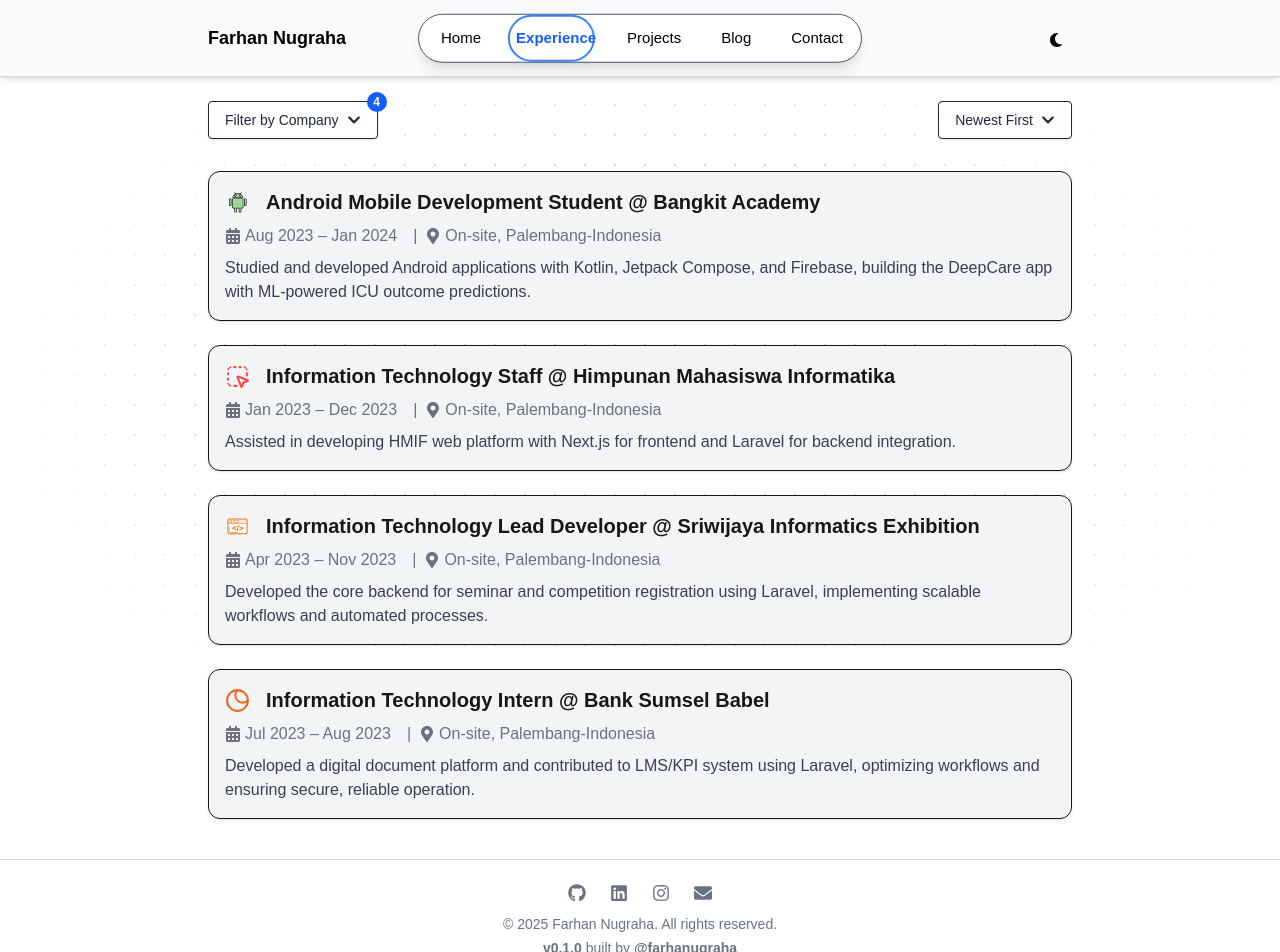
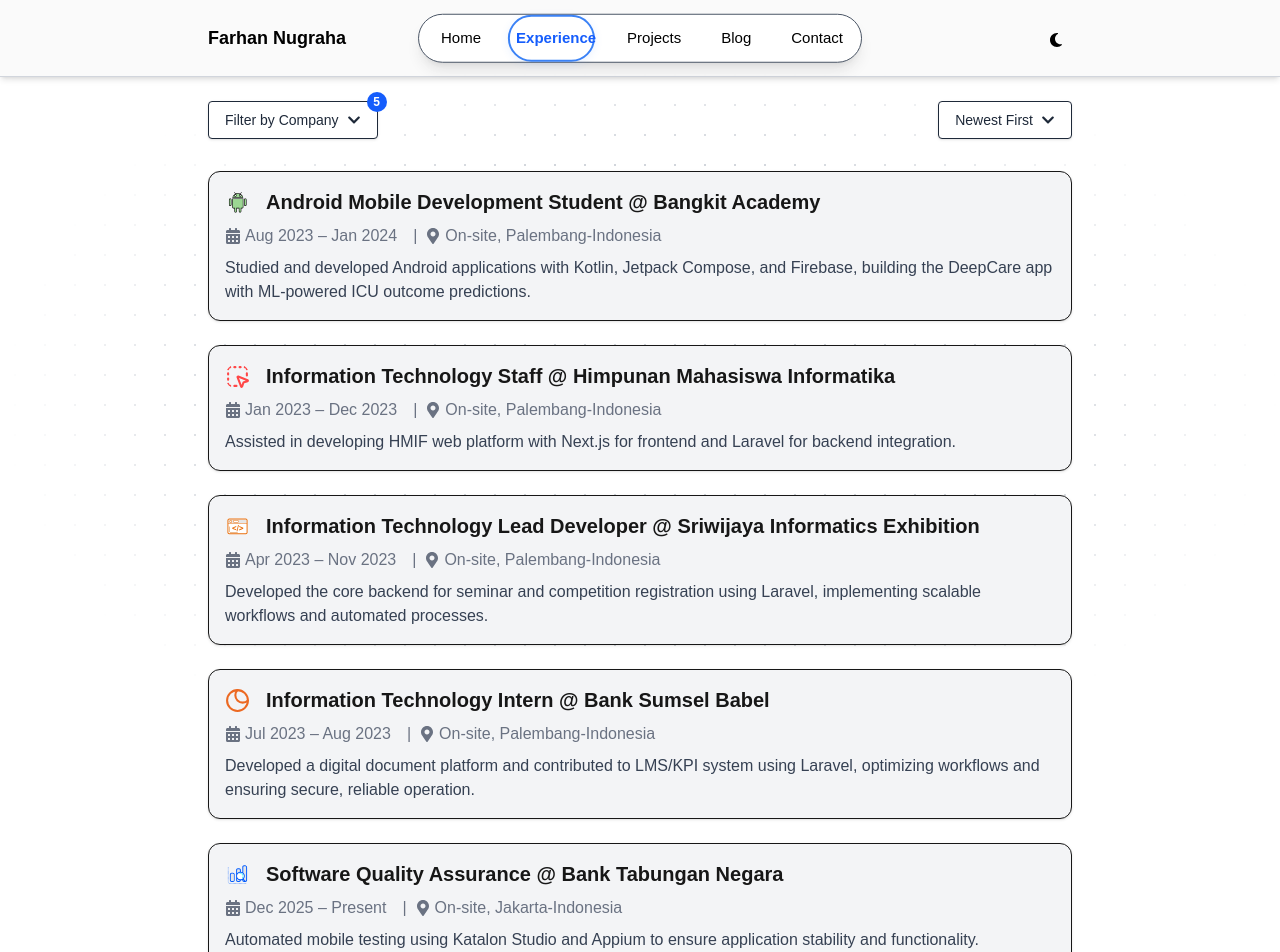
Before and after one commit to Farhanugraha/portofolio-nextjs, a Next.js app: page /experience in a window 1280 px wide. Shown: the top 952 px of the page. Built offline with nearby package versions, Linux system fonts and the light colour scheme; a web font is replaced by a local one.

Commit message:
feature: add content for new jobs

```diff
--- a/data/work.ts
+++ b/data/work.ts
@@ -34,7 +34,7 @@
   },
   {
     slug: "Bangkitorg",
-    company: "Bangkit Academy ",
+    company: "Bangkit Academy",
     title: "Android Mobile Development Student",
     start: "Aug 2023",
     end: "Jan 2024",
@@ -43,6 +43,17 @@
     locations: ["On-site", "Palembang-Indonesia"],
     logoUrl: "/work/android100.svg",
   },
+  {
+    slug: "Btncorp",
+    company: "Bank Tabungan Negara",
+    title: "Software Quality Assurance",
+    start: "Dec 2025",
+    end: "Present",
+    description:
+      "Automated mobile testing using Katalon Studio and Appium to ensure application stability and functionality.",
+    locations: ["On-site", "Jakarta-Indonesia"],
+    logoUrl: "/work/btn.svg",
+  },
 ];
 
 export default work;
--- /dev/null
+++ b/data/work/Btncorp.mdx
@@ -0,0 +1,42 @@
+---
+name: Bank Tabungan Negara (BTN)
+description: >
+  Software QA Automation focused on mobile application testing for Bale by BTN,
+  responsible for ensuring application quality, stability, and compliance with
+  banking requirements through automated and manual testing.
+techStack:
+  - Katalon
+  - Appium
+  - Mobile Automation Testing
+  - Android
+  - Test Case Management
+  - Regression Testing
+  - End-to-End Testing
+---
+
+import { TimelineItem } from "../../components/mdx/Timeline";
+import { Timeline } from "../../components/mdx/Timeline";
+
+## Roles
+
+<Timeline>
+  <TimelineItem
+    title="Software QA Automation (Mobile)"
+    duration="12/2025 - Present"
+    location="Jakarta - Indonesia"
+  >
+    - Designed and developed automated test scripts for mobile applications
+    using Katalon Studio and Appium to ensure functional accuracy and
+    application stability. - Executed functional testing, regression testing,
+    and end-to-end testing on the Bale by BTN mobile application across multiple
+    test scenarios and user flows. - Created and maintained test cases, test
+    plans, and test scenarios based on business requirements and banking system
+    specifications.
+  </TimelineItem>
+</Timeline>
+
+## Key Responsibilities
+
+- **Mobile Test Automation**: Developed and maintained automation scripts for Android mobile applications.
+- **Quality Assurance**: Ensured application stability and functionality through structured testing strategies.
+- **Test Documentation**: Managed test cases, test plans, and testing scenarios aligned with banking standards.
--- a/lib/constants.ts
+++ b/lib/constants.ts
@@ -48,6 +48,7 @@
   Blade: "laravel",
   Streamlit: "streamlit",
   Pytorch: "pytorch",
+  Katalon: "katalon",
 };
 
 export const appVersion = packageJson.version;
```
Also changed, not shown: public/work/btn.svg (added).
